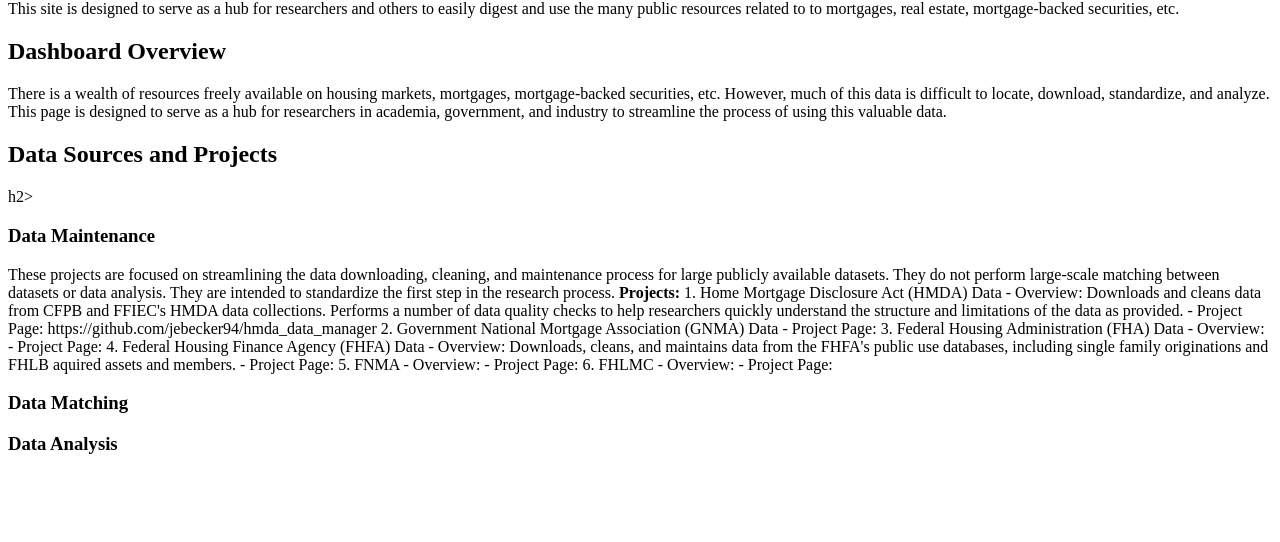
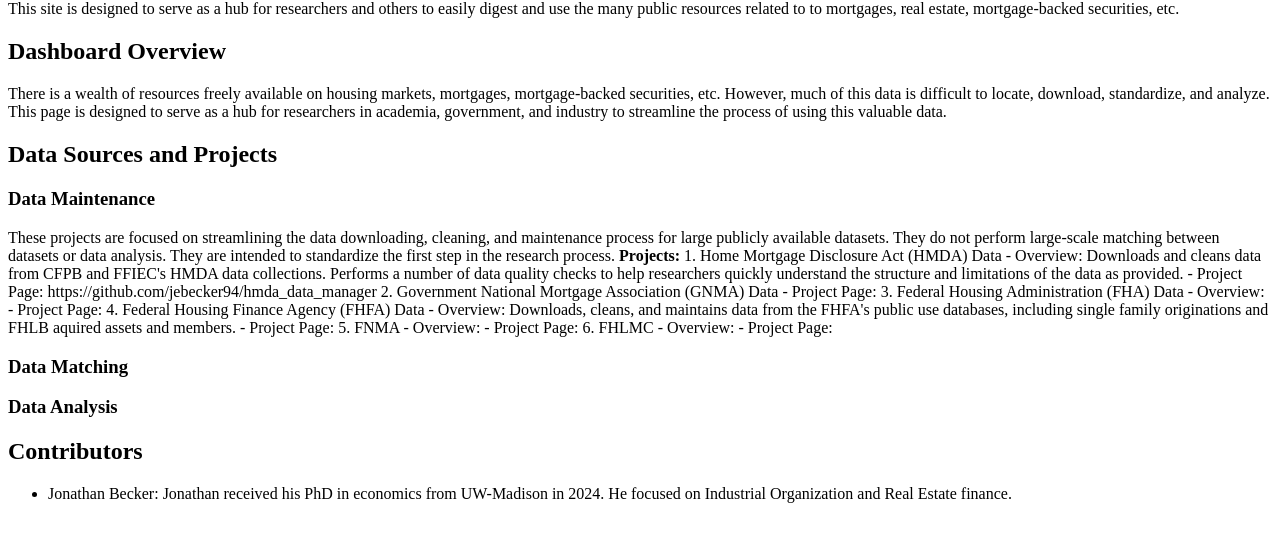
Before and after one commit to jebecker94/Mortgage-Data-Dashboard, a plain HTML site: page index.html in a window 1280 px wide. Shown: the part 66-608 px from the top of the page. Drawn offline with Linux system fonts and the light colour scheme.

Commit message:
Update index.html

```diff
--- a/index.html
+++ b/index.html
@@ -6,7 +6,7 @@ There is a wealth of resources freely available on housing markets, mortgages, m
 
 This page is designed to serve as a hub for researchers in academia, government, and industry to streamline the process of using this valuable data.
 
-<h2>Data Sources and Projects</h2>h2>
+<h2>Data Sources and Projects</h2>
 <h3>Data Maintenance</h3>
 These projects are focused on streamlining the data downloading, cleaning, and maintenance process for large publicly available datasets. They do not perform large-scale matching between datasets or data analysis. They are intended to standardize the first step in the research process.
 
@@ -32,3 +32,8 @@ These projects are focused on streamlining the data downloading, cleaning, and m
 <h3>Data Matching</h3>
 
 <h3>Data Analysis</h3>
+
+<h2>Contributors</h2>
+<ul>
+  <li>Jonathan Becker: Jonathan received his PhD in economics from UW-Madison in 2024. He focused on Industrial Organization and Real Estate finance.</li>
+</ul>
```
